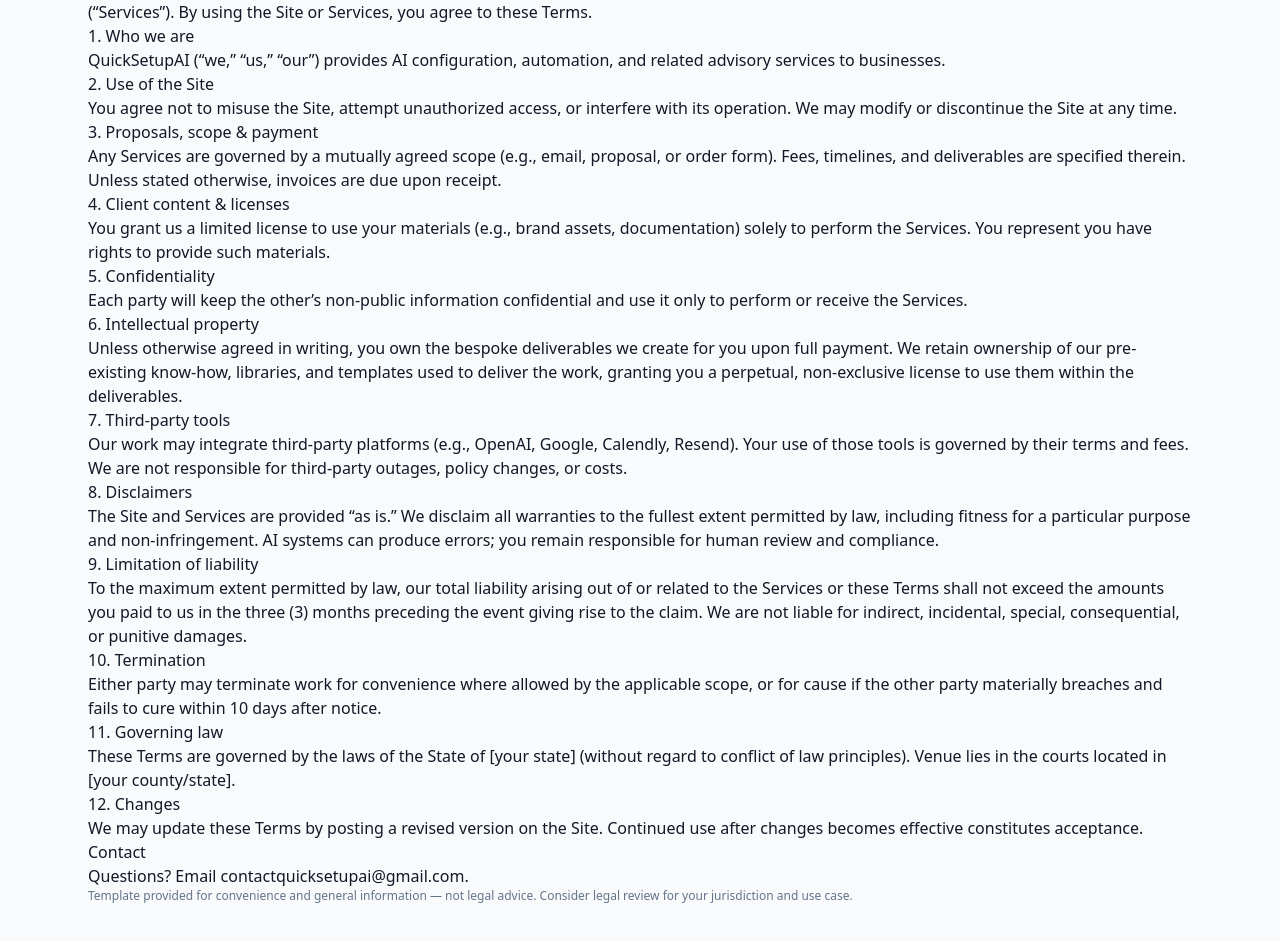
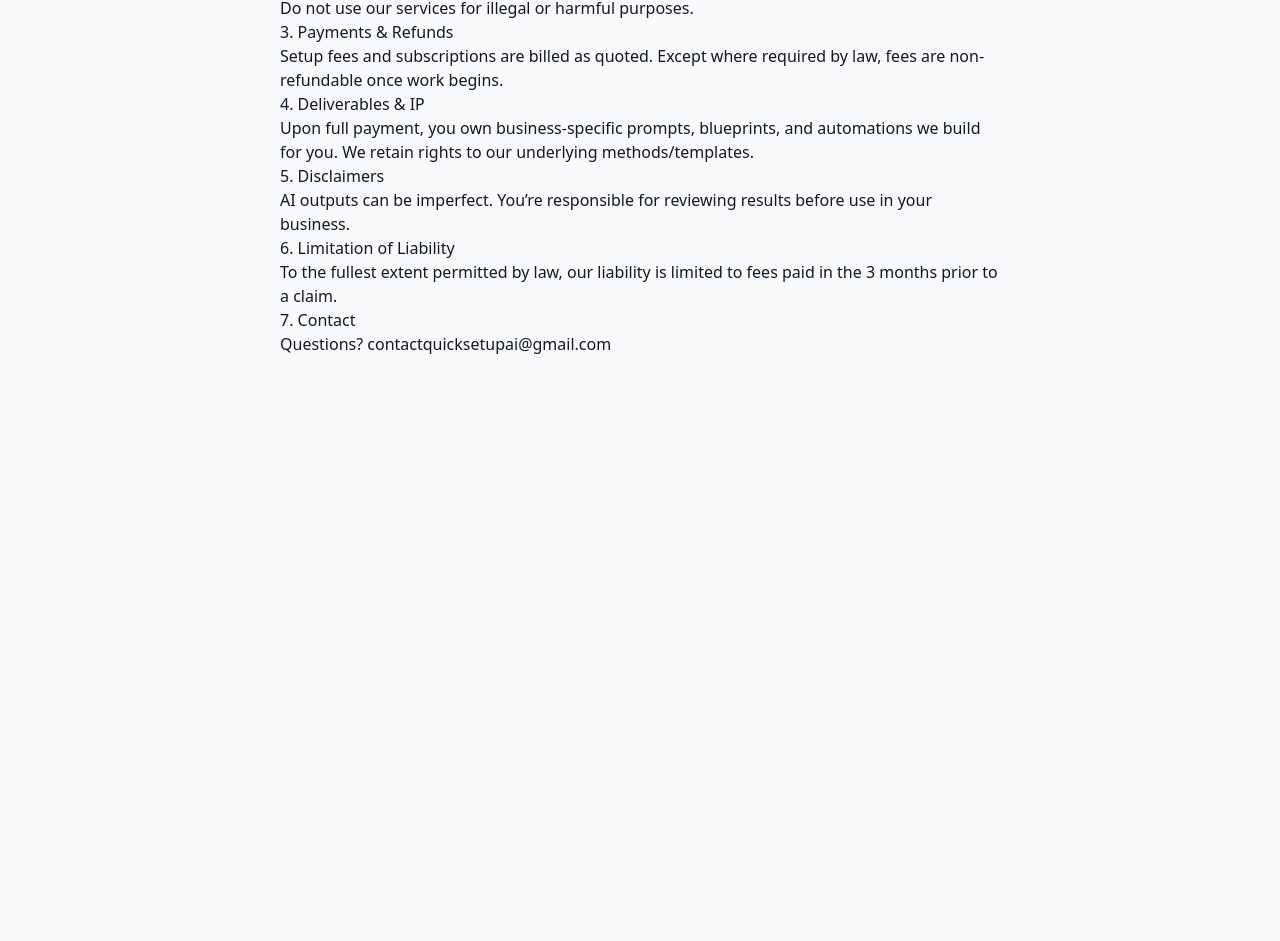
Before and after one commit to morganharris92-dev/quicksetupai, a Next.js app: page /terms in a window 1280 px wide. Shown: the part 285-1226 px from the top of the page. After the commit the page ends 857 px from the top, so only its background shows below. Built offline with nearby package versions, Linux system fonts and the light colour scheme.

Commit message:
Update page.tsx

```diff
--- a/app/terms/page.tsx
+++ b/app/terms/page.tsx
@@ -1,112 +1,51 @@
-// app/terms/page.tsx
-import Section from "@/components/Section";
-
-export const metadata = {
-  title: "Terms of Service — QuickSetupAI",
-  description: "The terms that govern use of QuickSetupAI’s website and services.",
-};
+export const metadata = { title: "Terms of Service — QuickSetupAI" };
 
 export default function TermsPage() {
   return (
-    <main>
-      <Section title="Terms of Service" subtitle="Updated: October 27, 2025">
-        <div className="prose prose-slate max-w-none">
+    <main className="mx-auto max-w-3xl px-6 py-14 prose prose-slate">
+      <h1>Terms of Service</h1>
+      <p>Last updated: October 27, 2025</p>
+
+      <h2>1. Overview</h2>
       <p>
-            These Terms of Service (“Terms”) govern your access to and use of the website quicksetupai.com
-            (the “Site”) and any services we provide (“Services”). By using the Site or Services, you agree
-            to these Terms.
+        QuickSetupAI (“we”, “us”) provides AI consulting and automation services. By using our
+        website or services you agree to these Terms.
       </p>
 
-          <h3>1. Who we are</h3>
+      <h2>2. Use of Services</h2>
+      <ul>
+        <li>You must have the rights to any data you provide for training or automation.</li>
+        <li>Do not use our services for illegal or harmful purposes.</li>
+      </ul>
+
+      <h2>3. Payments & Refunds</h2>
       <p>
-            QuickSetupAI (“we,” “us,” “our”) provides AI configuration, automation, and related advisory
-            services to businesses.
+        Setup fees and subscriptions are billed as quoted. Except where required by law, fees are
+        non-refundable once work begins.
       </p>
 
-          <h3>2. Use of the Site</h3>
+      <h2>4. Deliverables & IP</h2>
       <p>
-            You agree not to misuse the Site, attempt unauthorized access, or interfere with its operation.
-            We may modify or discontinue the Site at any time.
+        Upon full payment, you own business-specific prompts, blueprints, and automations we build
+        for you. We retain rights to our underlying methods/templates.
       </p>
 
-          <h3>3. Proposals, scope & payment</h3>
+      <h2>5. Disclaimers</h2>
       <p>
-            Any Services are governed by a mutually agreed scope (e.g., email, proposal, or order form).
-            Fees, timelines, and deliverables are specified therein. Unless stated otherwise, invoices are
-            due upon receipt.
+        AI outputs can be imperfect. You’re responsible for reviewing results before use in your
+        business.
       </p>
 
-          <h3>4. Client content & licenses</h3>
+      <h2>6. Limitation of Liability</h2>
       <p>
-            You grant us a limited license to use your materials (e.g., brand assets, documentation) solely
-            to perform the Services. You represent you have rights to provide such materials.
+        To the fullest extent permitted by law, our liability is limited to fees paid in the
+        3 months prior to a claim.
       </p>
 
-          <h3>5. Confidentiality</h3>
+      <h2>7. Contact</h2>
       <p>
-            Each party will keep the other’s non-public information confidential and use it only to perform
-            or receive the Services.
+        Questions? <a href="mailto:contactquicksetupai@gmail.com">contactquicksetupai@gmail.com</a>
       </p>
-
-          <h3>6. Intellectual property</h3>
-          <p>
-            Unless otherwise agreed in writing, you own the bespoke deliverables we create for you upon full
-            payment. We retain ownership of our pre-existing know-how, libraries, and templates used to
-            deliver the work, granting you a perpetual, non-exclusive license to use them within the
-            deliverables.
-          </p>
-
-          <h3>7. Third-party tools</h3>
-          <p>
-            Our work may integrate third-party platforms (e.g., OpenAI, Google, Calendly, Resend). Your use
-            of those tools is governed by their terms and fees. We are not responsible for third-party
-            outages, policy changes, or costs.
-          </p>
-
-          <h3>8. Disclaimers</h3>
-          <p>
-            The Site and Services are provided “as is.” We disclaim all warranties to the fullest extent
-            permitted by law, including fitness for a particular purpose and non-infringement. AI systems can
-            produce errors; you remain responsible for human review and compliance.
-          </p>
-
-          <h3>9. Limitation of liability</h3>
-          <p>
-            To the maximum extent permitted by law, our total liability arising out of or related to the
-            Services or these Terms shall not exceed the amounts you paid to us in the three (3) months
-            preceding the event giving rise to the claim. We are not liable for indirect, incidental, special,
-            consequential, or punitive damages.
-          </p>
-
-          <h3>10. Termination</h3>
-          <p>
-            Either party may terminate work for convenience where allowed by the applicable scope, or for
-            cause if the other party materially breaches and fails to cure within 10 days after notice.
-          </p>
-
-          <h3>11. Governing law</h3>
-          <p>
-            These Terms are governed by the laws of the State of {`[your state]`} (without regard to conflict
-            of law principles). Venue lies in the courts located in {`[your county/state]`}.
-          </p>
-
-          <h3>12. Changes</h3>
-          <p>
-            We may update these Terms by posting a revised version on the Site. Continued use after changes
-            becomes effective constitutes acceptance.
-          </p>
-
-          <h3>Contact</h3>
-          <p>
-            Questions? Email <a href="mailto:contactquicksetupai@gmail.com">contactquicksetupai@gmail.com</a>.
-          </p>
-
-          <p className="text-xs text-slate-500">
-            Template provided for convenience and general information — not legal advice. Consider legal
-            review for your jurisdiction and use case.
-          </p>
-        </div>
-      </Section>
     </main>
   );
 }
```
Lines whose indentation alone changed are shown as unchanged.
